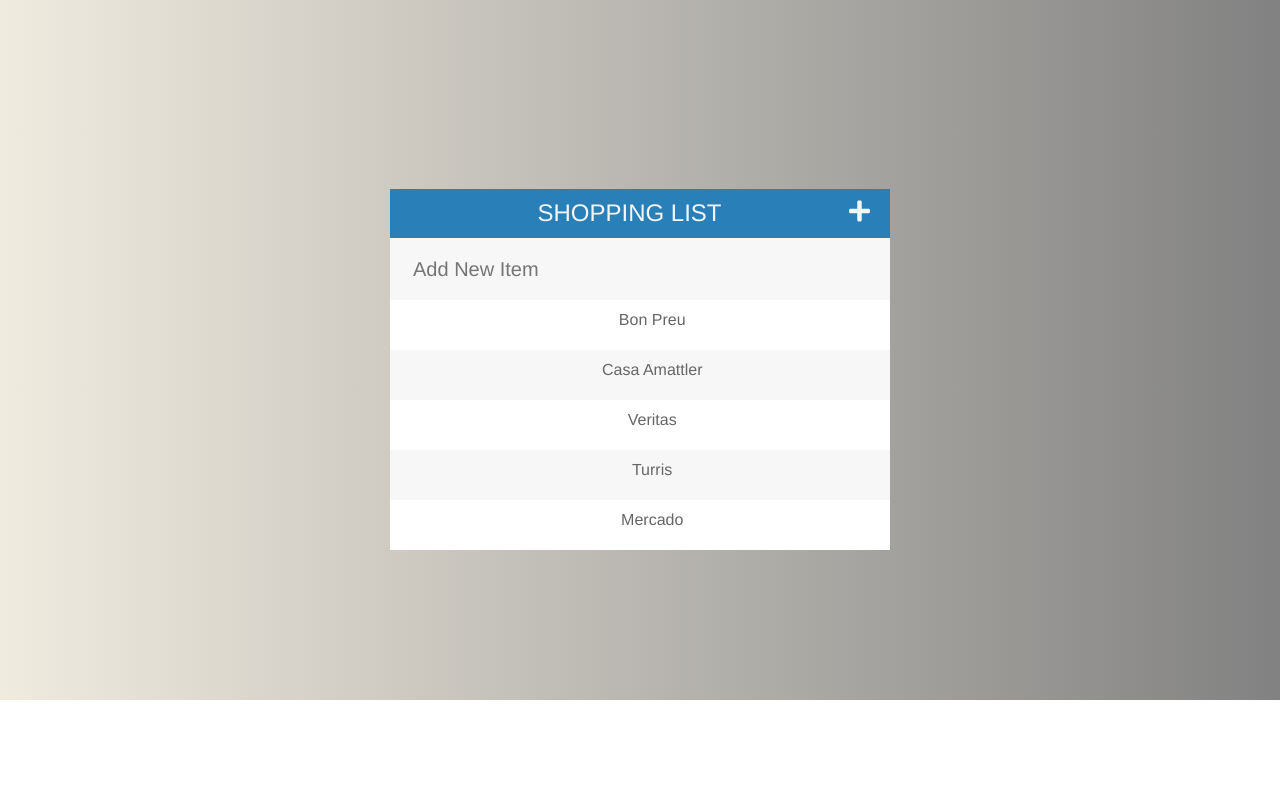
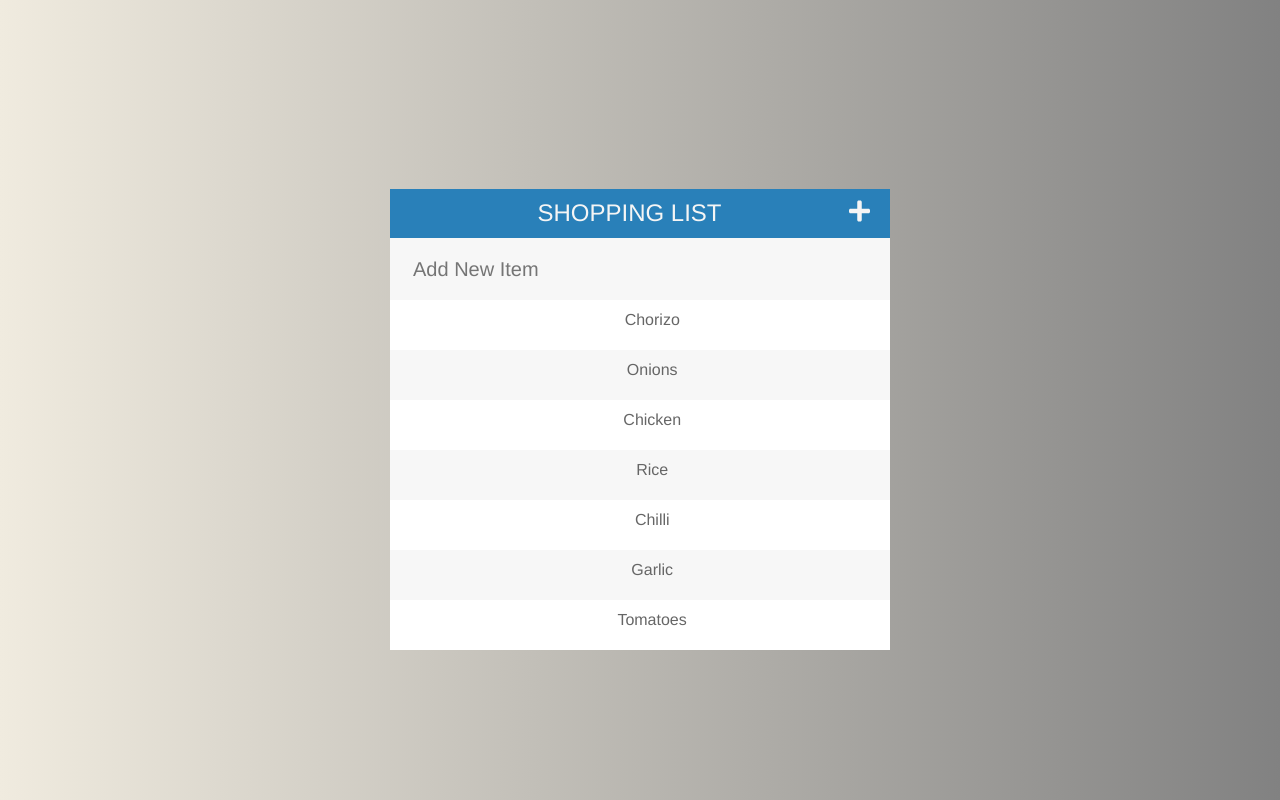
Before and after one commit to benward83/orgo_app, a Vue app in the folder frontend/: page /shopping in a window 1280 px wide. Shown: the part 377-1177 px from the top of the page. Before the commit the page ends 1077 px from the top, so only its background shows below. Built offline with nearby package versions, Linux system fonts and the light colour scheme.

Commit message:
[Frontend] VueCalendar added and all components given a class name and all vues and id

```diff
--- a/frontend/src/components/CalendarHeader.vue
+++ b/frontend/src/components/CalendarHeader.vue
@@ -1,5 +1,5 @@
 <template>
-  <div class="header">
+  <div class="calndar-header">
     <div class="jumbotron jumbotron-fluid">
       <div class="container">
       </div>
--- a/frontend/src/components/LarderForm.vue
+++ b/frontend/src/components/LarderForm.vue
@@ -1,5 +1,5 @@
 <template>
-<div class="larderForm">
+<div class="larder-form">
   <div id="text-holder">
   <h1>What's in your Larder?</h1>
   <br>
--- a/frontend/src/components/RecipeForm.vue
+++ b/frontend/src/components/RecipeForm.vue
@@ -1,5 +1,5 @@
 <template>
-  <div class="ingredients">
+  <div class="recipe-form">
     <div class="container">
       <h1>Add your recipe to our list!</h1>
       <br>
--- a/frontend/src/components/RecipeHeader.vue
+++ b/frontend/src/components/RecipeHeader.vue
@@ -1,5 +1,5 @@
 <template>
-  <div class="header">
+  <div class="recipe-header">
     <div class="jumbotron jumbotron-fluid">
       <div class="container">
       </div>
--- a/frontend/src/components/RecipeSearch.vue
+++ b/frontend/src/components/RecipeSearch.vue
@@ -1,11 +1,11 @@
 <template>
-<div class="recipeSearch">
+<div class="recipe-search">
   <label for="input-with-list">Search for Recipes</label>
   <b-form-input list="input-list" id="input-with-list"></b-form-input>
   <b-form-datalist id="input-list" :options="options"></b-form-datalist>
   <br>
   <br>
-  <b-button pill variant="info">Button</b-button>
+  <b-button pill variant="info">Search</b-button>
 </div>
 </template>
 
--- a/frontend/src/components/ShoppingList.vue
+++ b/frontend/src/components/ShoppingList.vue
@@ -5,11 +5,13 @@
       <input type="text" placeholder="Add New Item">
 
           <ul>
-              <li><span><i class="fa fa-trash"></i></span> Bon Preu</li>
-              <li><span><i class="fa fa-trash"></i></span> Casa Amattler</li>
-              <li><span><i class="fa fa-trash"></i></span> Veritas</li>
-              <li><span><i class="fa fa-trash"></i></span> Turris</li>
-              <li><span><i class="fa fa-trash"></i></span> Mercado</li>
+              <li><span><i class="fa fa-trash"></i></span> Chorizo</li>
+              <li><span><i class="fa fa-trash"></i></span> Onions</li>
+              <li><span><i class="fa fa-trash"></i></span> Chicken</li>
+              <li><span><i class="fa fa-trash"></i></span> Rice</li>
+              <li><span><i class="fa fa-trash"></i></span> Chilli</li>
+              <li><span><i class="fa fa-trash"></i></span> Garlic</li>
+              <li><span><i class="fa fa-trash"></i></span> Tomatoes</li>
           </ul>
     </div>
   </div>
--- /dev/null
+++ b/frontend/src/components/VueCalendar.vue
@@ -0,0 +1,15 @@
+<template>
+<div class="calendar">
+  <b-calendar block locale="en-US"></b-calendar>
+</div>
+</template>
+
+<script>
+export default {
+  name: 'vueCalendar',
+};
+</script>
+
+<style scoped>
+
+</style>
--- a/frontend/src/views/AddRecipe.vue
+++ b/frontend/src/views/AddRecipe.vue
@@ -1,5 +1,5 @@
 <template>
-  <div id="recipes">
+  <div id="addRecipe">
     <Navbar />
     <RecipeHeader />
     <br>
--- a/frontend/src/views/Calendar.vue
+++ b/frontend/src/views/Calendar.vue
@@ -3,22 +3,22 @@
     <Navbar />
     <CalendarHeader />
     <br>
-    <Calendar />
+    <VueCalendar />
   </div>
 </template>
 
 <script>
 
 import Navbar from '@/components/Navbar.vue';
-import Calendar from '@/components/Calendar.vue';
+import VueCalendar from '@/components/VueCalendar.vue';
 import CalendarHeader from '@/components/CalendarHeader.vue';
 
 export default {
   name: 'calendar',
   components: {
     Navbar,
-    Calendar,
     CalendarHeader,
+    VueCalendar,
   },
 };
 </script>
--- a/frontend/src/views/Home.vue
+++ b/frontend/src/views/Home.vue
@@ -1,5 +1,5 @@
 <template>
-  <div class="home">
+  <div id="home">
     <Header />
     <div class="card-deck">
       <div class="card" style="width: 18rem;">
--- a/frontend/src/views/Larder.vue
+++ b/frontend/src/views/Larder.vue
@@ -1,5 +1,5 @@
 <template>
-<div class="larder">
+<div id="larder">
 <Navbar />
 <br>
 <LarderHeader />
--- a/frontend/src/views/Shopping.vue
+++ b/frontend/src/views/Shopping.vue
@@ -1,5 +1,5 @@
 <template>
-  <div class="shopping">
+  <div id="shopping">
     <Navbar />
     <ShoppingHeader />
     <br>
```
